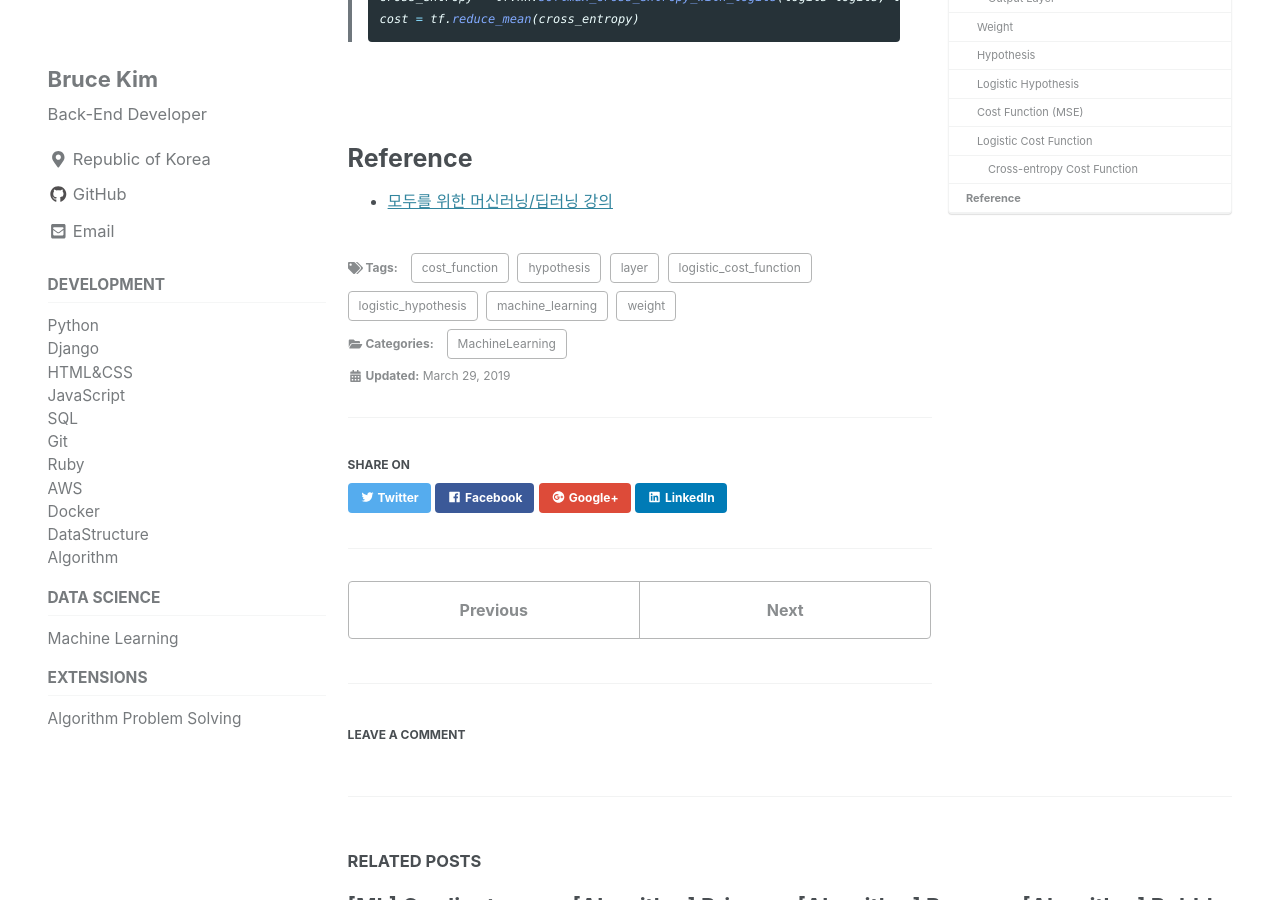
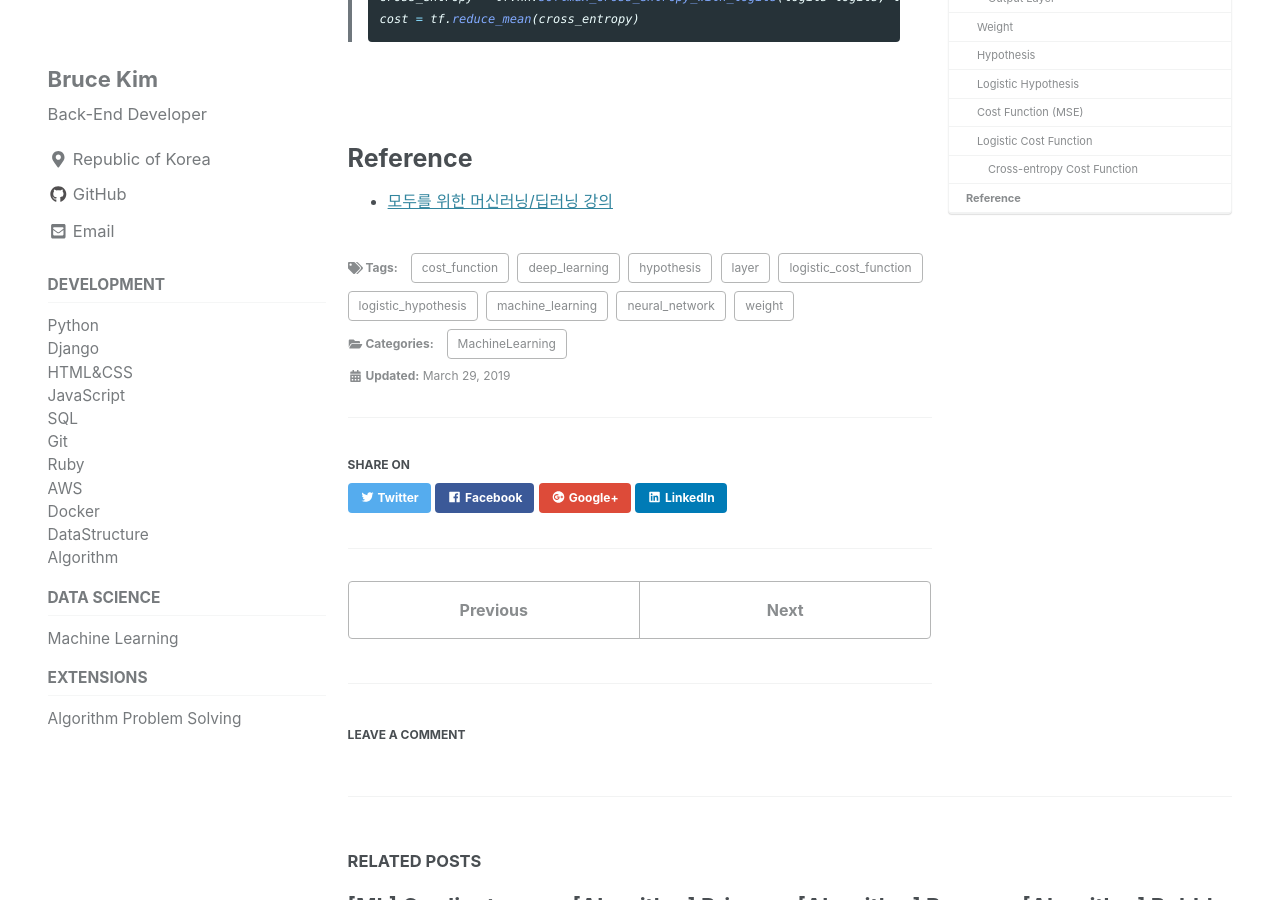
Before and after one commit to devbruce/devbruce.github.io, a Jekyll site: the page built from _posts/MachineLearning/2019-03-29-ml-01-dl_basic.md, in a window 1280 px wide and 900 px high, scrolled down 5017 px. Built offline with Jekyll 4.4.1, drawn with Linux system fonts in a browser that asks for light colours; cached includes are drawn as plain includes; nearby versions of some CDN libraries; formulas are drawn with MathJax 3; comment, search, counter and statistics services are not loaded.

Commit message:
Add tags to ml-01

```diff
--- a/_posts/MachineLearning/2019-03-29-ml-01-dl_basic.md
+++ b/_posts/MachineLearning/2019-03-29-ml-01-dl_basic.md
@@ -8,6 +8,8 @@ categories:
 
 tags:
   - machine_learning
+  - deep_learning
+  - neural_network
   - layer
   - weight
   - hypothesis
```
